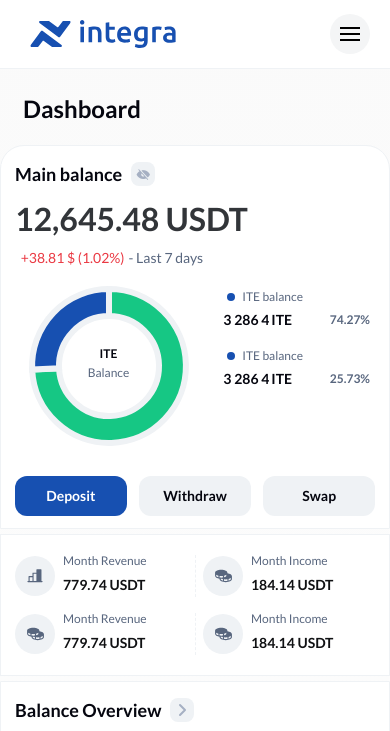
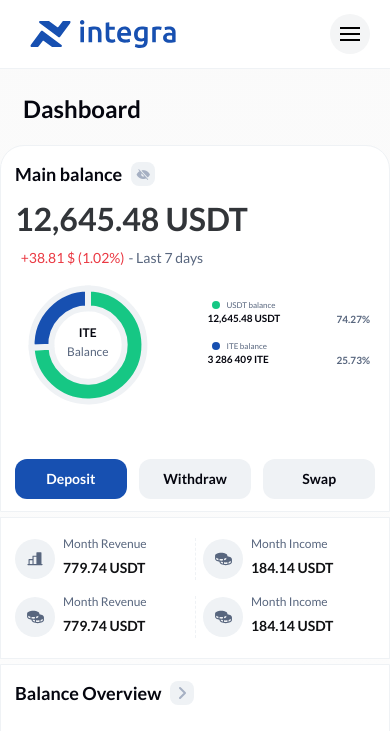
Before and after one commit to Yreck-RU/integra, a plain HTML site: page index.html in a window 390 px wide. Shown: the top 731 px of the page. Drawn offline with Linux system fonts and the light colour scheme; files whose address does not match are found by name.

Commit message:
Add files via upload

```diff
--- a/css/style.css
+++ b/css/style.css
@@ -1207,7 +1207,8 @@ body._lock {
   -ms-transform: translateY(-15%);
   transform: translateY(-15%);
   max-width: 100%;
-  max-height: 120px; }
+  max-height: 140px;
+  height: 140px; }
   .schedule .apexcharts-series path {
     stroke: #eff2f5;
     stroke-width: 6;
@@ -1236,17 +1237,18 @@ body._lock {
     -ms-transform: translateY(0px);
     transform: translateY(0px);
     overflow: visible;
-    top: 0 !important; }
+    top: 0 !important;
+    max-width: 40%; }
   .schedule .apexcharts-legend-text {
     padding-left: 0;
     margin-left: 0;
     overflow: visible;
     display: block; }
   .schedule .apexcharts-legend-series {
-    width: 121%;
-    max-width: 121%;
+    width: 130%;
+    max-width: 130%;
     position: relative;
-    left: -21%; }
+    left: -30%; }
   .schedule .apexcharts-legend-marker {
     max-height: 0;
     max-width: 0; }
@@ -1263,11 +1265,41 @@ body._lock {
     .schedule .apexcharts-legend-text:hover .schedule-button__item {
       background: #eff2f5; } }
   @media (max-width: 1240px) {
+    .schedule .apexcharts-align-center {
+      top: 30px !important;
+      width: 100%;
+      max-width: 40%; }
+    .schedule .apexcharts-legend-series {
+      width: 100%;
+      max-width: 100%;
+      position: relative;
+      left: 0%; } }
+  @media (max-width: 1240px) {
     .schedule {
       max-height: 160px; } }
+  @media (max-width: 1064px) {
+    .schedule .apexcharts-align-center {
+      top: 2.7vw !important;
+      width: 100%;
+      max-width: 20vw; }
+    .schedule .apexcharts-legend-series {
+      width: 100%;
+      max-width: 100%;
+      position: relative;
+      left: 0%; } }
   @media (max-width: 620px) {
     .schedule {
-      max-height: 45vw; } }
+      max-height: none;
+      height: 40vw; }
+      .schedule .apexcharts-align-center {
+        top: 2.7vw !important;
+        width: 100%;
+        max-width: 45vw; }
+      .schedule .apexcharts-legend-series {
+        width: 100%;
+        max-width: 100%;
+        position: relative;
+        left: 0%; } }
 
 .schedule-title {
   position: absolute;
@@ -1372,6 +1404,10 @@ body._lock {
   font-weight: 400;
   line-height: 16px;
   color: #58667e; }
+  @media (max-width: 1480px) {
+    .schedule-button-title__text {
+      font-size: 8px;
+      line-height: 10px; } }
 
 .schedule-button-content {
   display: -webkit-box;
@@ -1404,6 +1440,10 @@ body._lock {
     overflow: hidden;
     margin-right: 2px;
     white-space: nowrap; }
+  @media (max-width: 1480px) {
+    .schedule-button-content__title {
+      font-size: 10px;
+      line-height: 12px; } }
 
 .schedule-button-content__number {
   font-family: Lato;
@@ -1414,6 +1454,10 @@ body._lock {
   padding-top: 1px; }
   .schedule-button-content__number:after {
     content: "%"; }
+  @media (max-width: 1480px) {
+    .schedule-button-content__number {
+      font-size: 10px;
+      line-height: 12px; } }
 
 .schedule-wrapper {
   /*@media (max-width: 640px) {
--- a/index.html
+++ b/index.html
@@ -243,13 +243,13 @@
 													<div class="schedule-button__item _receiving-interests _receiving-flowers">
 														<div class="schedule-button-title">
 															<div class="schedule-button-title__icon _receiving-flowers__content">#16C784</div>
-															<div class="schedule-button-title__text">
+															<div class="schedule-button-title__text _receiving-title">
 																USDT balance
 															</div>
 														</div>
 														<div class="schedule-button-content">
-															<div class="schedule-button-content__title">
-																<span>12,645.48</span> USDT
+															<div class="schedule-button-content__title _receiving-number">
+																12,645.48 USDT
 															</div>
 															<div class="schedule-button-content__number _receiving-interests__content">
 																74.27
@@ -259,13 +259,13 @@
 													<div class="schedule-button__item _receiving-interests _receiving-flowers">
 														<div class="schedule-button-title">
 															<div class="schedule-button-title__icon _receiving-flowers__content">#1750B1</div>
-															<div class="schedule-button-title__text">
+															<div class="schedule-button-title__text _receiving-title">
 																ITE balance
 															</div>
 														</div>
 														<div class="schedule-button-content">
-															<div class="schedule-button-content__title">
-																<span>3 286 409,13</span> ITE
+															<div class="schedule-button-content__title _receiving-number">
+																3 286 409 ITE
 															</div>
 															<div class="schedule-button-content__number _receiving-interests__content">
 																25.73
--- a/js/custom.js
+++ b/js/custom.js
@@ -198,6 +198,12 @@ let receivingInterestsObgeg = [];
 const receivingFlowers = document.querySelectorAll('._receiving-flowers');
 let receivingFlowersObgeg = [];
 
+const receivingNumber = document.querySelectorAll('._receiving-number');
+let receivingNumberObgeg = [];
+
+const receivingTitles = document.querySelectorAll('._receiving-title');
+let receivingTitleObgeg = [];
+
 if (receivingInterests) {
 	for (let i = 0; i < receivingInterests.length; i++) {
 		let receivingInterest = receivingInterests[i];
@@ -213,8 +219,33 @@ if (receivingFlowers) {
 		receivingFlowersObgeg.push(receivingFlowerContent);
 	}
 }
+if (receivingNumber) {
+	for (let i = 0; i < receivingNumber.length; i++) {
+		let receivingNumbe = receivingNumber[i];
+		let receivingNumbeContent = receivingNumbe.innerText;
+		receivingNumberObgeg.push(receivingNumbeContent);
+	}
+}
+
+if (receivingTitles) {
+	for (let i = 0; i < receivingTitles.length; i++) {
+		let receivingTitle = receivingTitles[i];
+		let receivingTitleContent = receivingTitle.innerText;
+		receivingTitleObgeg.push(receivingTitleContent);
+	}
+}
 
 
+
+function colorOutput(n) {
+	return receivingFlowersObgeg[n];
+}
+function numberOutput(n) {
+	return receivingNumberObgeg[n];
+}
+function titleOutput(n) {
+	return receivingTitleObgeg[n];
+}
 
 /*====================*/
 
@@ -303,7 +334,7 @@ var options = {
 	  },*/
 	  formatter: function(seriesName, opts) {
 	    return [
-			`<div class="schedule-button__item _receiving-interests _receiving-flowers"><div class="schedule-button-title"><div class="schedule-button-title__icon _receiving-flowers__content" style="background: #1750B1;">#1750B1</div><div class="schedule-button-title__text">ITE balance</div></div><div class="schedule-button-content"><div class="schedule-button-content__title"><span>3 286 409,13</span> ITE</div><div class="schedule-button-content__number _receiving-interests__content">${opts.w.globals.series[opts.seriesIndex]}</div></div></div>`
+			`<div class="schedule-button__item _receiving-interests _receiving-flowers"><div class="schedule-button-title"><div class="schedule-button-title__icon _receiving-flowers__content" style="background: ${colorOutput(opts.seriesIndex)};"></div><div class="schedule-button-title__text">${titleOutput(opts.seriesIndex)}</div></div><div class="schedule-button-content"><div class="schedule-button-content__title">${numberOutput(opts.seriesIndex)}</div><div class="schedule-button-content__number _receiving-interests__content">${opts.w.globals.series[opts.seriesIndex]}</div></div></div>`
 	    ]
 	  }
 	}
@@ -365,17 +396,18 @@ if (schedule) {
 		scheduleTitle.style.width = `${height}px`;
 
 	}, 1200);
+
 	const ApexchartsTooltip = document.querySelector(".apexcharts-tooltip");
 	let apexchartsNumber;
 
 	if (ApexchartsTooltip) {
 		document.querySelector(".apexcharts-series").onmouseover = function(event) {
-			let timerTwo;
-			timerTwo = setInterval(function () {
+			let timerTwo = setInterval(function () {
 				if (ApexchartsTooltip.classList.contains('apexcharts-active')) {
 					apexchartsNumber = ApexchartsTooltip.querySelector(".apexcharts-tooltip-text-y-value").innerText;
 					//console.log(apexchartsNumber);
-					let receivingInterestNumbers = document.querySelectorAll("._receiving-interests");
+					let receivingInterestWapper = document.querySelector(".schedule");
+					let receivingInterestNumbers = receivingInterestWapper.querySelectorAll("._receiving-interests");
 					for (let i = 0; i < receivingInterestNumbers.length; i++) {
 						let receivingInterestNumber = receivingInterestNumbers[i].querySelector("._receiving-interests__content").innerText;
 						if (+apexchartsNumber == +receivingInterestNumber) {
@@ -400,7 +432,7 @@ if (schedule) {
 				for (let i = 0; i < receivingInterestItems.length; i++) {
 					receivingInterestItems[i].classList.remove('_hover');
 				}
-			}, 100);
+			}, 10);
 		};
 	}
 }
```
